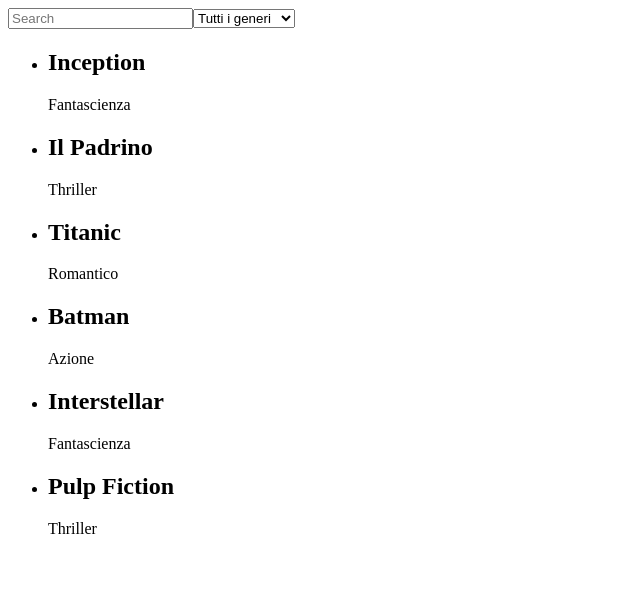
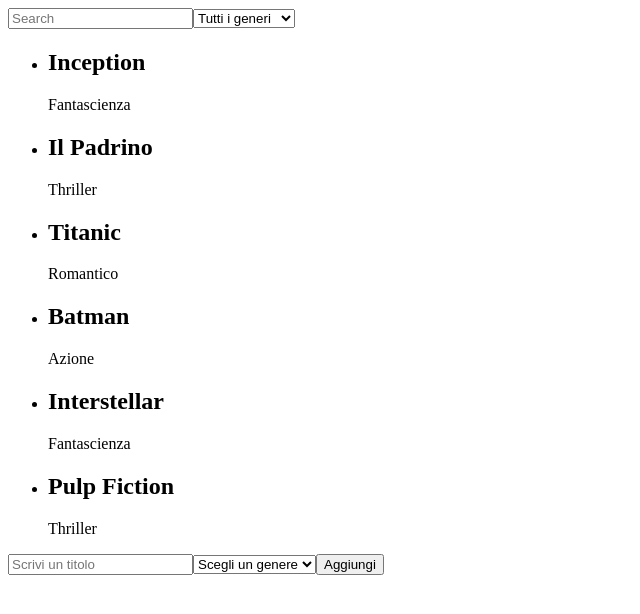
Before and after one commit to FilippoGraziano/react-movie-filter, a React (Vite) app: page / in a window 1280 px wide. Shown: the top 614 px of the page, without its empty margins (0-640 px from the left). Built offline with nearby package versions, Linux system fonts and the light colour scheme.

Commit message:
create components for: list of film filter form (for add a new film to the list)

```diff
--- a/src/App.jsx
+++ b/src/App.jsx
@@ -1,48 +1,28 @@
 import './App.css'
 import { useEffect, useState } from 'react'
-import { films } from './components/data'
+import { filmGenre, films } from './components/data'
+import Filter from './components/jsx-componrnts/Filter';
+import FilmList from './components/jsx-componrnts/Filmlist';
+import Form from './components/jsx-componrnts/Form';
 
 
 const App = () => {
 
   const [filter, setFilter] = useState({input: ``, select: ``});
   const [filteredFilm, setFilteredfilm] = useState([]);
+  const [_films, setFilms] = useState(films)
 
-  useEffect(() => {setFilteredfilm(films.filter(films => films.genre.includes(filter.select) && films.title.toLowerCase().includes(filter.input)))}, [filter])
+  useEffect(() => {setFilteredfilm(_films.filter(films => films.genre.includes(filter.select) && films.title.toLowerCase().includes(filter.input)))}, [_films, filter])
 
   return (
     <>
 
-      <input type="text" placeholder='Search' value={filter.input} onChange={e => setFilter({...filter, input: e.target.value})} />
+      <Filter films={_films} filter={filter} setFilter={setFilter} />
 
-      <select name="films-genders" id="select-films-genders" value={filter.select} onChange={e => setFilter({...filter, select: e.target.value})}>
+      <FilmList filteredFilms={filteredFilm} />
 
-        <option value="">Tutti i generi</option>
+      <Form films={_films} setFilms={setFilms} filmsGenre={filmGenre} />
 
-        {[...new Set(films.map(f => f.genre))].map(el => (
-
-          <option key={el} value={el}>{el}</option>
-
-        ))}
-
-      </select>
-
-      <ul>
-
-        {/*r Assunzione: i titoli dei film sono univoci */}
-
-        {filteredFilm.map(el => (
-
-          <li key={el.title}>
-
-            <h2>{el.title}</h2>
-            <p>{el.genre}</p>
-
-          </li>
-
-        ))}
-
-      </ul>
     </>
   )
 }
--- a/src/components/data.js
+++ b/src/components/data.js
@@ -7,3 +7,24 @@
   { title: 'Interstellar', genre: 'Fantascienza' },
   { title: 'Pulp Fiction', genre: 'Thriller' },
 ];
+
+export const filmGenre = [
+  { id: 1, genre: "Azione" },
+  { id: 2, genre: "Avventura" },
+  { id: 3, genre: "Animazione" },
+  { id: 4, genre: "Biografico" },
+  { id: 5, genre: "Commedia" },
+  { id: 6, genre: "Crime / Giallo" },
+  { id: 7, genre: "Documentario" },
+  { id: 8, genre: "Drammatico" },
+  { id: 9, genre: "Fantascienza" },
+  { id: 10, genre: "Fantasy" },
+  { id: 11, genre: "Guerra" },
+  { id: 12, genre: "Horror" },
+  { id: 13, genre: "Mistero" },
+  { id: 14, genre: "Musical" },
+  { id: 15, genre: "Romantico" },
+  { id: 16, genre: "Storico" },
+  { id: 17, genre: "Thriller" },
+  { id: 18, genre: "Western" }
+];
--- /dev/null
+++ b/src/components/jsx-componrnts/FilmList.jsx
@@ -0,0 +1,23 @@
+import "../css-components/FilmList.css"
+
+const FilmList = props => (
+
+    <ul>
+
+        {/*r Assunzione: i titoli dei film sono univoci */}
+
+        {props.filteredFilms.map(el => (
+
+            <li key={el.title}>
+
+                <h2>{el.title}</h2>
+                <p>{el.genre}</p>
+
+            </li>
+
+        ))}
+
+    </ul>
+)
+
+export default FilmList
--- /dev/null
+++ b/src/components/jsx-componrnts/Filter.jsx
@@ -0,0 +1,22 @@
+import "../css-components/Filter.css"
+
+const Filter = props => (
+
+    <>
+        <input type="text" placeholder='Search' value={props.filter.input} onChange={e => props.setFilter({ ...props.filter, input: e.target.value })} />
+
+        <select name="films-genders" value={props.filter.select} onChange={e => props.setFilter({ ...props.filter, select: e.target.value })}>
+
+            <option value="">Tutti i generi</option>
+
+            {[...new Set(props.films.map(f => f.genre))].map(el => (
+
+                <option key={el} value={el}>{el}</option>
+
+            ))}
+
+        </select>
+    </>
+)
+
+export default Filter
--- /dev/null
+++ b/src/components/jsx-componrnts/Form.jsx
@@ -0,0 +1,34 @@
+import { useState } from "react"
+import "../css-components/Form.css"
+
+const Form = props => {
+
+    const [formData, setFormData] = useState({ title: ``, genre: `` })
+
+    const handleFormData = e => (
+        setFormData({...formData, [e.target.name]: e.target.value})
+    )
+
+    return (
+        <form onSubmit={e => (
+            e.preventDefault(),
+            props.setFilms([...props.films, {...props.films.at(-1), ...formData}]),
+            setFormData({ title: ``, genre: `` })
+        )}>
+
+            <input type="text" name="title" placeholder="Scrivi un titolo" value={formData.title} onChange={handleFormData} />
+
+            <select name="genre" value={formData.genre} onChange={handleFormData} >
+                <option value="">Scegli un genere</option>
+                {props.filmsGenre.map(el => (
+                    <option key={el.id} value={el.genre}>{el.genre}</option>
+                ))}
+            </select>
+
+            <button type="submit">Aggiungi</button>
+
+        </form>
+    )
+}
+
+export default Form
```
Also changed, not shown: src/components/css-components/FilmList.css (added), src/components/css-components/Filter.css (added), src/components/css-components/Form.css (added).
